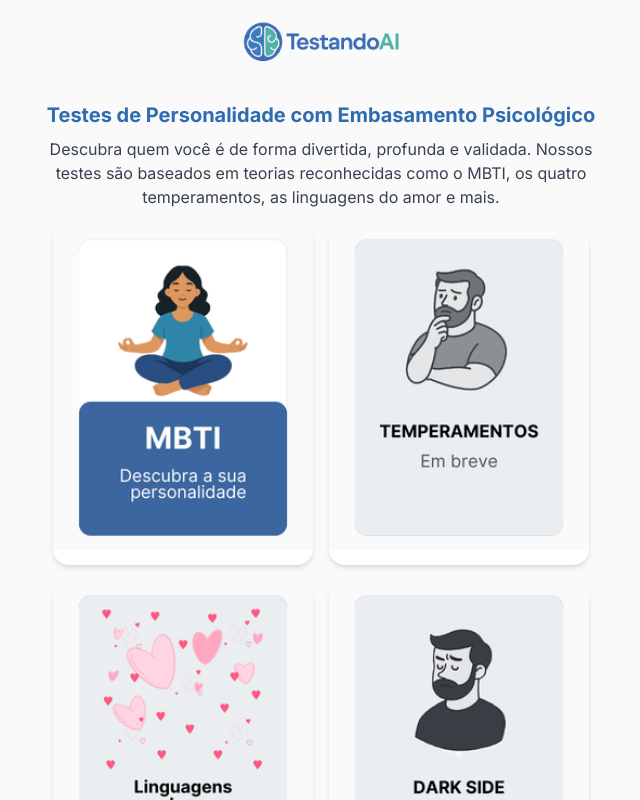
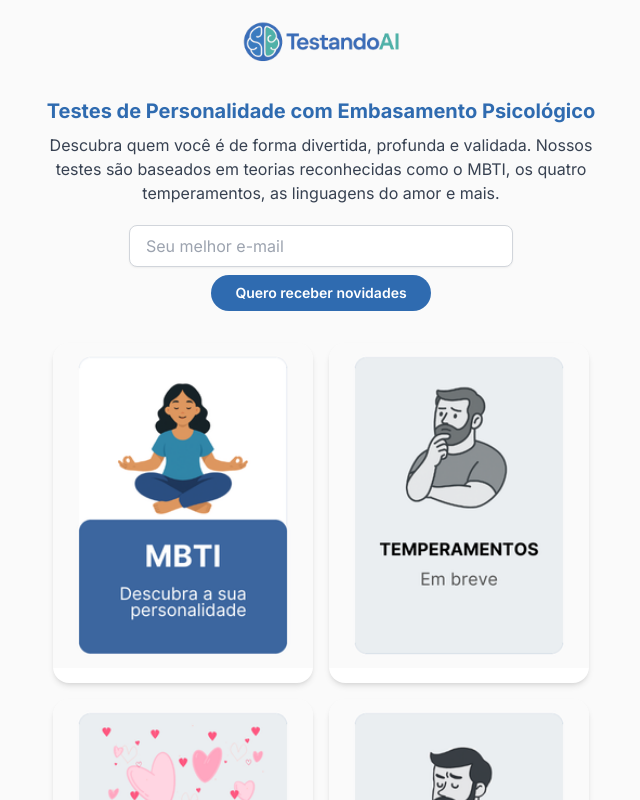
Before and after one commit to patrickcardosomoraes/testandoai, a Next.js app: page / in a window 1280 px wide. Shown: the top 800 px of the page, without its empty margins (319-959 px from the left). Built offline with nearby package versions, Linux system fonts and the light colour scheme.

Commit message:
feat: integração com Supabase e captura de e-mail funcionando

```diff
--- /dev/null
+++ b/lib/supabaseClient.js
@@ -0,0 +1,6 @@
+import { createClient } from '@supabase/supabase-js';
+
+const supabaseUrl = process.env.NEXT_PUBLIC_SUPABASE_URL;
+const supabaseKey = process.env.NEXT_PUBLIC_SUPABASE_ANON_KEY;
+
+export const supabase = createClient(supabaseUrl, supabaseKey);
--- a/package.json
+++ b/package.json
@@ -8,6 +8,7 @@
     "start": "next start"
   },
   "dependencies": {
+    "@supabase/supabase-js": "^2.49.4",
     "autoprefixer": "^10.4.14",
     "framer-motion": "^12.6.5",
     "next": "13.4.12",
--- /dev/null
+++ b/pages/api/save-email.js
@@ -0,0 +1,45 @@
+import { supabase } from '@/lib/supabaseClient';
+
+export default async function handler(req, res) {
+  if (req.method !== 'POST') {
+    return res.status(405).json({ error: 'Método não permitido' });
+  }
+
+  const { email } = req.body;
+
+  const emailRegex = /^[^\s@]+@[^\s@]+\.[^\s@]+$/;
+  if (!email || typeof email !== 'string' || !emailRegex.test(email)) {
+    return res.status(400).json({ error: 'E-mail inválido' });
+  }
+
+  try {
+    const { data: existing, error: fetchError } = await supabase
+      .from('cadastro_testandoai')
+      .select('id')
+      .eq('email', email)
+      .maybeSingle();
+
+    if (fetchError) {
+      console.error('Erro ao verificar e-mail:', fetchError.message);
+      return res.status(500).json({ error: 'Erro ao verificar e-mail' });
+    }
+
+    if (existing) {
+      return res.status(200).json({ message: 'E-mail já cadastrado' });
+    }
+
+    const { error: insertError } = await supabase
+      .from('cadastro_testandoai')
+      .insert([{ email }]);
+
+    if (insertError) {
+      console.error('Erro ao salvar e-mail:', insertError.message);
+      return res.status(500).json({ error: 'Erro ao salvar e-mail' });
+    }
+
+    return res.status(200).json({ message: 'E-mail salvo com sucesso!' });
+  } catch (err) {
+    console.error('Erro inesperado:', err);
+    return res.status(500).json({ error: 'Erro inesperado no servidor' });
+  }
+}
--- a/pages/index.js
+++ b/pages/index.js
@@ -1,7 +1,43 @@
+'use client';
+import { useState } from 'react';
 import Image from 'next/image';
 import Link from 'next/link';
 
 export default function Home() {
+  const [email, setEmail] = useState('');
+  const [submitted, setSubmitted] = useState(false);
+  const [loading, setLoading] = useState(false);
+  const [message, setMessage] = useState('');
+
+  const handleSubmit = async (e) => {
+    e.preventDefault();
+    setLoading(true);
+    setMessage('');
+
+    try {
+      const res = await fetch('/api/save-email', {
+        method: 'POST',
+        headers: { 'Content-Type': 'application/json' },
+        body: JSON.stringify({ email }),
+      });
+
+      const data = await res.json();
+
+      if (res.ok) {
+        setSubmitted(true);
+        setMessage(data.message);
+        setEmail('');
+      } else {
+        setMessage(data.error || 'Erro ao salvar e-mail.');
+      }
+    } catch (error) {
+      console.error('Erro ao enviar email:', error);
+      setMessage('Erro ao enviar. Tente novamente.');
+    } finally {
+      setLoading(false);
+    }
+  };
+
   return (
     <main className="min-h-screen pt-1 pb-8 px-4 flex flex-col items-center gap-2 bg-[#FAFAFA] text-[#2F6BB0]">
       <Image
@@ -9,7 +45,7 @@
         alt="Logo TestandoAI"
         width={230}
         height={120}
-        className="mb-3"
+        className="mb-2"
         priority
       />
 
@@ -21,17 +57,41 @@
         Descubra quem você é de forma divertida, profunda e validada. Nossos testes são baseados em teorias reconhecidas como o MBTI, os quatro temperamentos, as linguagens do amor e mais.
       </p>
 
-      <div className="grid gap-4 grid-cols-1 sm:grid-cols-2 mt-2">
-        {/* MBTI */}
+      {/* FORMULÁRIO DE E-MAIL */}
+      {!submitted ? (
+        <form onSubmit={handleSubmit} className="flex flex-col items-center gap-2 mt-3 w-full max-w-sm">
+          <input
+            type="email"
+            placeholder="Seu melhor e-mail"
+            value={email}
+            onChange={(e) => setEmail(e.target.value)}
+            required
+            className="w-full px-4 py-2 border border-gray-300 rounded-lg shadow-sm focus:outline-none focus:ring-2 focus:ring-[#2F6BB0]"
+          />
+          <button
+            type="submit"
+            className={`bg-[#2F6BB0] text-white px-6 py-2 rounded-full text-sm font-semibold transition ${
+              loading ? 'opacity-50 cursor-not-allowed' : 'hover:bg-[#1d4c8c]'
+            }`}
+            disabled={loading}
+          >
+            {loading ? 'Enviando...' : 'Quero receber novidades'}
+          </button>
+          {message && (
+            <p className={`text-sm mt-1 ${submitted ? 'text-green-600' : 'text-red-600'}`}>
+              {message}
+            </p>
+          )}
+        </form>
+      ) : (
+        <p className="text-green-600 font-medium mt-3">{message || 'E-mail cadastrado com sucesso! 🎉'}</p>
+      )}
+
+      {/* GRID DE TESTES */}
+      <div className="grid gap-4 grid-cols-1 sm:grid-cols-2 mt-6">
         <Link href="/teste/mbti" className="hover:scale-105 transition-transform duration-200">
           <div className="w-[260px] h-[340px] bg-white rounded-2xl shadow-md overflow-hidden flex flex-col items-center justify-between">
-            <Image
-              src="/cards/mbti.png"
-              alt="MBTI"
-              width={260}
-              height={180}
-              className="object-cover"
-            />
+            <Image src="/cards/mbti.png" alt="MBTI" width={260} height={180} className="object-cover" />
             <div className="p-3 text-center">
               <h2 className="text-base font-bold mb-1 text-[#2F6BB0]">MBTI</h2>
               <p className="text-sm text-gray-600">Descubra sua personalidade com base em 16 perfis</p>
@@ -39,45 +99,24 @@
           </div>
         </Link>
 
-        {/* Temperamentos */}
         <div className="w-[260px] h-[340px] bg-white rounded-2xl shadow-md overflow-hidden flex flex-col items-center justify-between">
-          <Image
-            src="/cards/temperamentos.png"
-            alt="Temperamentos"
-            width={260}
-            height={180}
-            className="object-cover"
-          />
+          <Image src="/cards/temperamentos.png" alt="Temperamentos" width={260} height={180} className="object-cover" />
           <div className="p-3 text-center">
             <h2 className="text-base font-bold mb-1 text-gray-800">Temperamentos</h2>
             <p className="text-sm text-gray-500">Em breve – Teoria dos quatro temperamentos aplicada</p>
           </div>
         </div>
 
-        {/* Linguagens do Amor */}
         <div className="w-[260px] h-[340px] bg-white rounded-2xl shadow-md overflow-hidden flex flex-col items-center justify-between">
-          <Image
-            src="/cards/linguagens.png"
-            alt="Linguagens do Amor"
-            width={260}
-            height={180}
-            className="object-cover"
-          />
+          <Image src="/cards/linguagens.png" alt="Linguagens do Amor" width={260} height={180} className="object-cover" />
           <div className="p-3 text-center">
             <h2 className="text-base font-bold mb-1 text-gray-800">Linguagens do Amor</h2>
             <p className="text-sm text-gray-500">Em breve – Baseado na teoria de Gary Chapman</p>
           </div>
         </div>
 
-        {/* Dark Side */}
         <div className="w-[260px] h-[340px] bg-white rounded-2xl shadow-md overflow-hidden flex flex-col items-center justify-between">
-          <Image
-            src="/cards/darkside.png"
-            alt="Dark Side"
-            width={260}
-            height={180}
-            className="object-cover"
-          />
+          <Image src="/cards/darkside.png" alt="Dark Side" width={260} height={180} className="object-cover" />
           <div className="p-3 text-center">
             <h2 className="text-base font-bold mb-1 text-gray-800">Dark Side</h2>
             <p className="text-sm text-gray-500">Em breve – Descubra seus traços sombrios com base na Psicologia</p>
```
Also changed, not shown: 2 other files (tests, documents, lock files or other folders).
